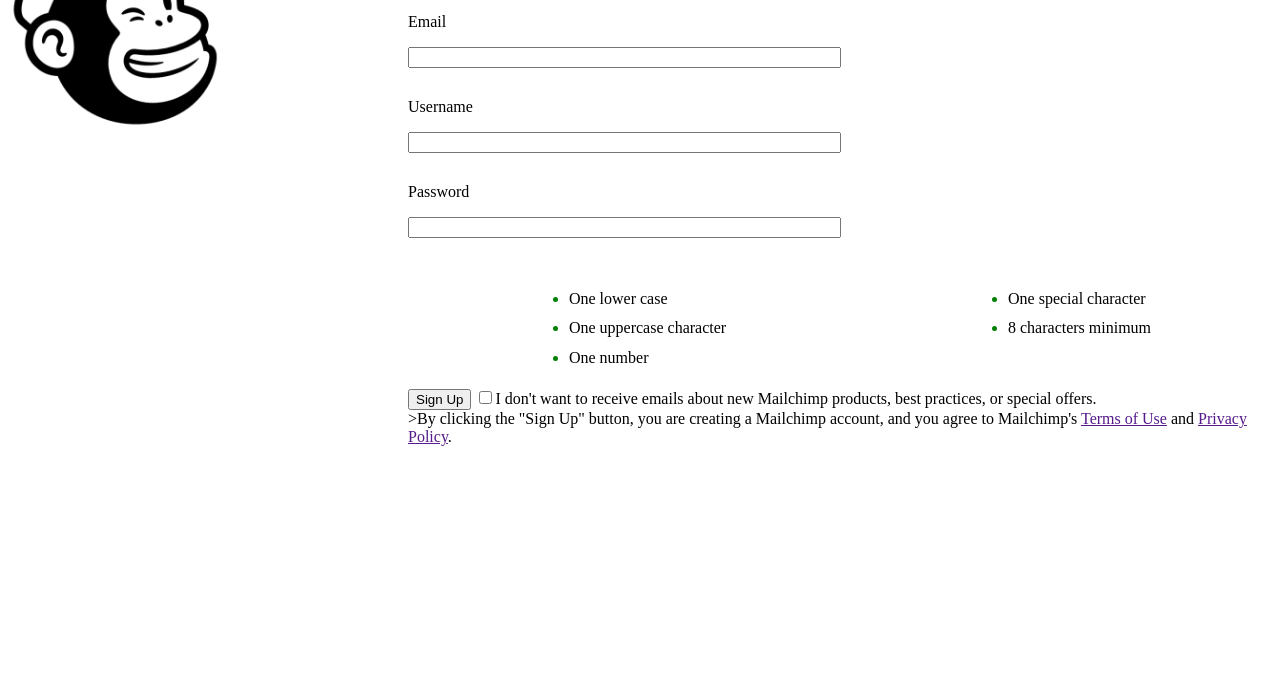
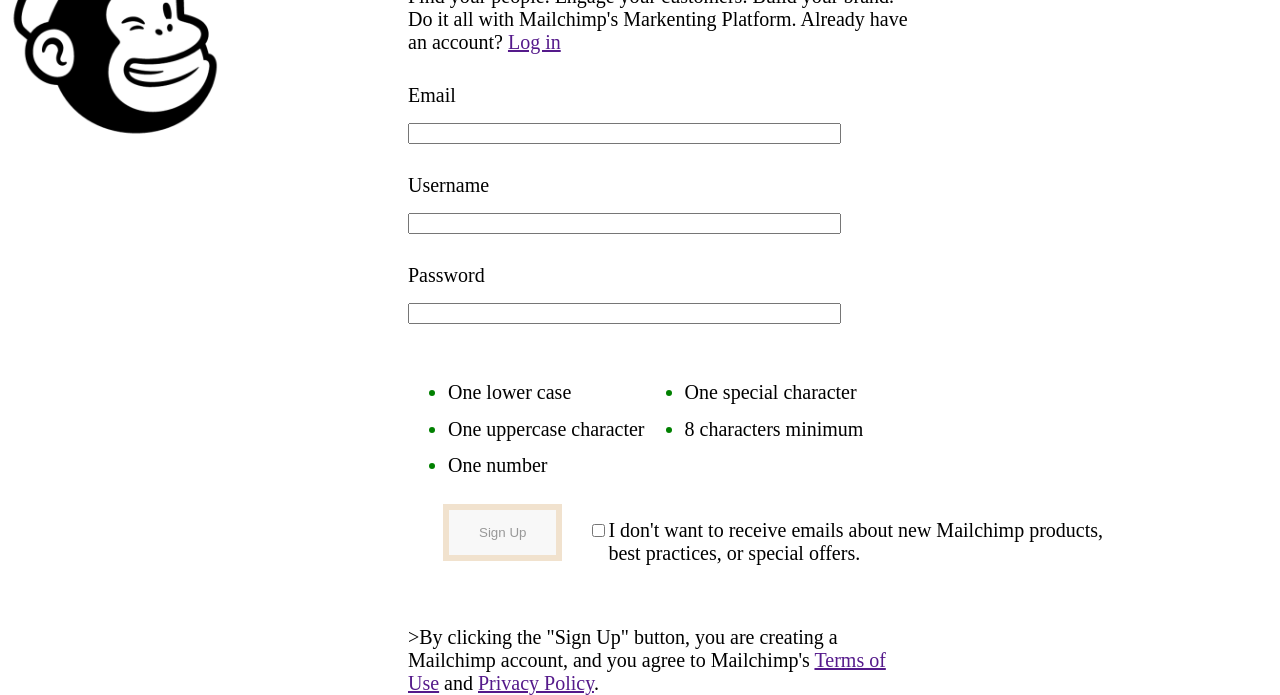
Before and after one commit to ceciarangio/ejer4mailchimp, a plain HTML site: page index.html in a window 1280 px wide. Shown: the part 119-814 px from the top of the page. Drawn offline with Linux system fonts and the light colour scheme.

Commit message:
finally edition

```diff
--- a/index.html
+++ b/index.html
@@ -54,14 +54,14 @@
                 </ul>
             </div>
         </section>
-        <div>
-            <button type="button">Sign Up</button>
-            <input type="checkbox" name="checkbox" />I don't want to receive
+        <div class="divok">
+            <button type="button" class="buttondeco">Sign Up</button>
+            <input type="checkbox" name="checkbox" class="inputsp"/><span class="spaninp">I don't want to receive
             emails about new Mailchimp products, best practices, or special
-            offers.
+            offers.</span>
         </div>
     </main>
-    <footer class="headerr">
+    <footer class="headerr spaninp">
         >By clicking the "Sign Up" button, you are creating a Mailchimp account, and you agree to Mailchimp's <a
             href="">Terms of Use</a> and <a href="">Privacy Policy</a>.</p>
     </footer>
--- a/styles.css
+++ b/styles.css
@@ -1,16 +1,28 @@
+body{
+    width: 100vw;
+    height: 10vh;
+}
+
+p{
+    width: 500px;
+}
 .imgchimp{
 position: absolute;
-width: 120px;
-height: 130px;
+width: 220px;
+height: 230px;
 }
 
 .headerr{
     margin-left: 400px;
+    margin-top: 30px;
+    font-size: 20px;
 }
 
 .forms{
+
     display: flex;
-    justify-content: space-around;
+    flex-wrap: wrap;
+    justify-content: flex-start;
 }
 
 .input2{
@@ -30,3 +42,27 @@
     line-height: 4ex;
     text-align:left;
 }
+
+.buttondeco{
+    border-style: solid;
+    border-width: 6px;
+    border-color:burlywood;
+    padding: 15px;
+    padding-inline: 30px;
+    opacity: 0.4;
+    margin-bottom: 35px;
+    margin-left: 35px;
+}
+
+.divok{
+    display: flex;
+    align-items: baseline;
+}
+
+.spaninp{
+    width: 500px;
+}
+
+.inputsp{
+    margin-left: 30px;
+}
```
